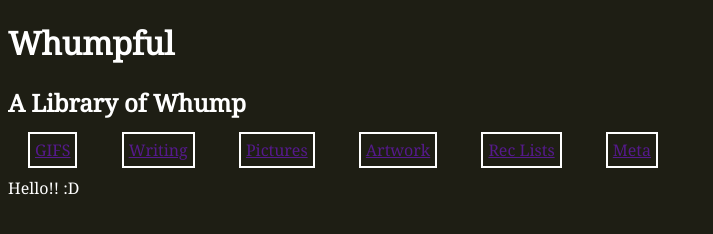
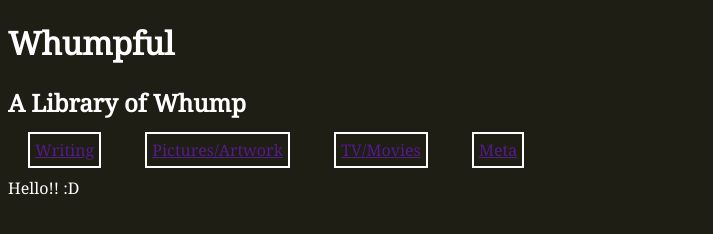
Before and after one commit to whumpful/whumpful, a plain HTML site: page index.html in a window 1280 px wide. Shown: the whole page, without its empty margins (0-713 px from the left). Drawn offline with Linux system fonts and the light colour scheme.

Commit message:
Update index.html

```diff
--- a/index.html
+++ b/index.html
@@ -15,11 +15,9 @@
       <h2>A Library of Whump</h2>
     </header>
     <nav>
-      <a href=''>GIFS</a>
       <a href=''>Writing</a>
-      <a href=''>Pictures</a>
-      <a href=''>Artwork</a>
-      <a href=''>Rec Lists</a>
+      <a href=''>Pictures/Artwork</a>
+      <a href=''>TV/Movies</a>
       <a href=''>Meta</a>
     </nav> <!-- id like to have some sort of list of catergories here -->
     <!-- this is where are the body content is going to go -->
```
